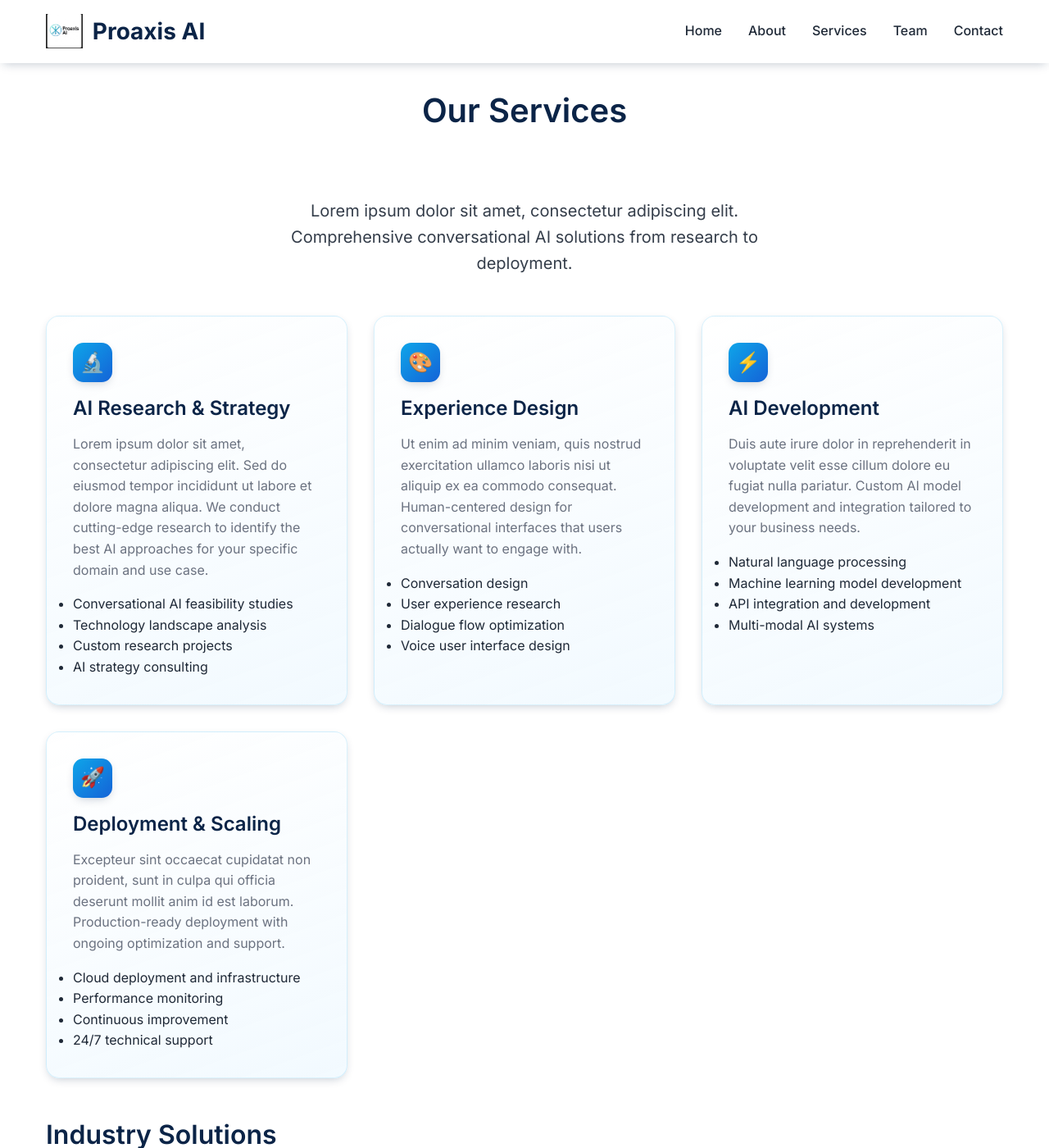
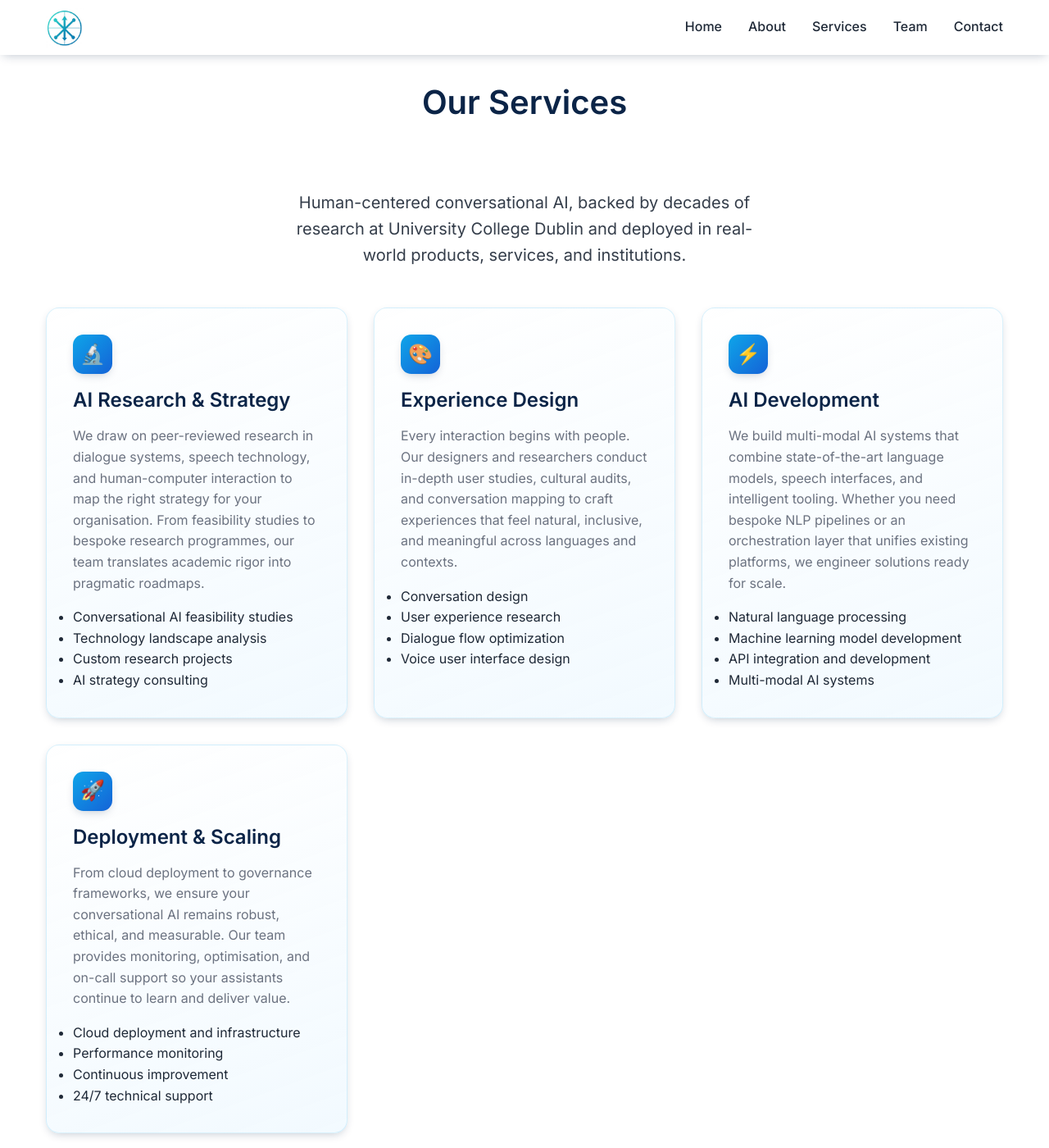
Before and after one commit to justinHCI/proaxis-ai, a Jekyll site: the page built from services.md, in a window 1280 px wide and 1400 px high. Shown: the whole window at 82% size. Built offline with Jekyll 4.4.1, drawn with Linux system fonts in a browser that asks for light colours; some of the changed text lies outside the part shown.

Commit message:
Update branding and content for Proaxis AI site
Replaced SVG icon with updated JPEG logo and adjusted favicon references. Improved site header accessibility and styling, and updated content in about, services, and team pages to reflect more accurate company background, expertise, and offerings. Removed placeholder text and enhanced descriptions for clarity and professionalism.

```diff
--- a/_includes/head.html
+++ b/_includes/head.html
@@ -4,8 +4,8 @@
   <meta name="viewport" content="width=device-width, initial-scale=1">
   {%- seo -%}
   <link rel="stylesheet" href="{{ "/assets/styles.css" | relative_url }}">
-  <link rel="icon" type="image/svg+xml" href="{{ "/assets/images/proaxis-icon.svg" | relative_url }}">
-  <link rel="shortcut icon" href="{{ "/assets/images/proaxis-icon.svg" | relative_url }}">
+  <link rel="icon" type="image/jpeg" href="{{ "/assets/images/proaxis-logo.jpg" | relative_url }}">
+  <link rel="apple-touch-icon" href="{{ "/assets/images/proaxis-logo.jpg" | relative_url }}">
   <meta name="theme-color" content="#0ea5e9">
   <link rel="preconnect" href="https://fonts.googleapis.com">
   <link rel="preconnect" href="https://fonts.gstatic.com" crossorigin>
--- a/_includes/header.html
+++ b/_includes/header.html
@@ -2,8 +2,8 @@
   <div class="wrapper">
     <div class="site-nav-container">
       <a class="site-title" rel="author" href="{{ "/" | relative_url }}">
-        <img class="site-logo" src="{{ 'assets/images/proaxis-logo.jpg' | relative_url }}" alt="Proaxis AI" />
-        <span class="site-title-text">{{ site.title | escape }}</span>
+        <img class="site-logo-img" src="{{ 'assets/images/proaxis-logo.jpg' | relative_url }}" alt="Proaxis AI" />
+        <span class="sr-only">{{ site.title | escape }}</span>
       </a>
 
       <nav class="site-nav">
--- a/assets/styles.css
+++ b/assets/styles.css
@@ -75,31 +75,19 @@ a:hover {
   display: flex;
   justify-content: space-between;
   align-items: center;
-  padding: 1rem 0;
+  padding: 0.6rem 0;
 }
 
 .site-title {
   display: inline-flex;
   align-items: center;
-  gap: 0.75rem;
   text-decoration: none;
 }
 
-.site-logo {
+.site-logo-img {
   display: block;
-  height: 42px;
+  height: 44px;
   width: auto;
-}
-
-.site-title-text {
-  font-size: 1.75rem;
-  font-weight: 700;
-  color: var(--primary-color);
-}
-
-.site-title:focus .site-title-text,
-.site-title:hover .site-title-text {
-  color: var(--secondary-color);
 }
 
 .site-nav {
@@ -497,8 +485,14 @@ a:hover {
     text-align: center;
   }
 
-  .site-logo {
-    height: 36px;
+  .site-logo-img {
+    height: 32px;
+  }
+}
+
+@media (min-width: 1200px) {
+  .site-logo-img {
+    height: 48px;
   }
 }
 
--- a/services.md
+++ b/services.md
@@ -5,14 +5,14 @@ permalink: /services/
 ---
 
 <div class="text-center mb-4">
-  <p class="hero-subtitle">Lorem ipsum dolor sit amet, consectetur adipiscing elit. Comprehensive conversational AI solutions from research to deployment.</p>
+  <p class="hero-subtitle">Human-centered conversational AI, backed by decades of research at University College Dublin and deployed in real-world products, services, and institutions.</p>
 </div>
 
 <div class="services-grid">
   <div class="service-card">
     <div class="service-icon">🔬</div>
     <h3>AI Research & Strategy</h3>
-    <p>Lorem ipsum dolor sit amet, consectetur adipiscing elit. Sed do eiusmod tempor incididunt ut labore et dolore magna aliqua. We conduct cutting-edge research to identify the best AI approaches for your specific domain and use case.</p>
+  <p>We draw on peer-reviewed research in dialogue systems, speech technology, and human-computer interaction to map the right strategy for your organisation. From feasibility studies to bespoke research programmes, our team translates academic rigor into pragmatic roadmaps.</p>
     <ul>
       <li>Conversational AI feasibility studies</li>
       <li>Technology landscape analysis</li>
@@ -24,7 +24,7 @@ permalink: /services/
   <div class="service-card">
     <div class="service-icon">🎨</div>
     <h3>Experience Design</h3>
-    <p>Ut enim ad minim veniam, quis nostrud exercitation ullamco laboris nisi ut aliquip ex ea commodo consequat. Human-centered design for conversational interfaces that users actually want to engage with.</p>
+  <p>Every interaction begins with people. Our designers and researchers conduct in-depth user studies, cultural audits, and conversation mapping to craft experiences that feel natural, inclusive, and meaningful across languages and contexts.</p>
     <ul>
       <li>Conversation design</li>
       <li>User experience research</li>
@@ -36,7 +36,7 @@ permalink: /services/
   <div class="service-card">
     <div class="service-icon">⚡</div>
     <h3>AI Development</h3>
-    <p>Duis aute irure dolor in reprehenderit in voluptate velit esse cillum dolore eu fugiat nulla pariatur. Custom AI model development and integration tailored to your business needs.</p>
+  <p>We build multi-modal AI systems that combine state-of-the-art language models, speech interfaces, and intelligent tooling. Whether you need bespoke NLP pipelines or an orchestration layer that unifies existing platforms, we engineer solutions ready for scale.</p>
     <ul>
       <li>Natural language processing</li>
       <li>Machine learning model development</li>
@@ -48,7 +48,7 @@ permalink: /services/
   <div class="service-card">
     <div class="service-icon">🚀</div>
     <h3>Deployment & Scaling</h3>
-    <p>Excepteur sint occaecat cupidatat non proident, sunt in culpa qui officia deserunt mollit anim id est laborum. Production-ready deployment with ongoing optimization and support.</p>
+  <p>From cloud deployment to governance frameworks, we ensure your conversational AI remains robust, ethical, and measurable. Our team provides monitoring, optimisation, and on-call support so your assistants continue to learn and deliver value.</p>
     <ul>
       <li>Cloud deployment and infrastructure</li>
       <li>Performance monitoring</li>
@@ -61,24 +61,24 @@ permalink: /services/
 ## Industry Solutions
 
 ### Retail & E-commerce
-Lorem ipsum dolor sit amet, consectetur adipiscing elit. Transform your customer experience with intelligent shopping assistants, personalized product recommendations, and automated customer support.
+Guide customers through complex catalogues, provide proactive support, and personalise journeys across channels. Our retail projects blend behavioural insights with adaptive language models to turn browsers into loyal advocates.
 
 ### Entertainment & Media
-Sed do eiusmod tempor incididunt ut labore et dolore magna aliqua. Create immersive conversational experiences, interactive storytelling platforms, and engaging character-based interactions.
+Craft immersive narrative companions, interactive story engines, and audience engagement tools. We fuse narrative design with conversational UX to keep fans connected to the characters and worlds they love.
 
 ### Healthcare
-Ut enim ad minim veniam, quis nostrud exercitation ullamco laboris. Develop patient support systems, clinical decision support tools, and healthcare information assistants that improve outcomes.
+Deliver trustworthy support for patients, clinicians, and administrators. Our healthcare engagements emphasise clarity, empathy, and regulatory alignment while assisting with triage, education, and ongoing care pathways.
 
 ### Education & Training
-Duis aute irure dolor in reprehenderit in voluptate velit esse cillum dolore. Build intelligent tutoring systems, educational assistants, and adaptive learning platforms.
+Activate adaptive learning experiences that respond to each learner’s needs. From intelligent tutoring systems to cohort analytics, we create conversational tools that help people understand, retain, and apply new knowledge.
 
 ## Why Choose Our Services?
 
-- **PhD-Level Expertise**: Our team consists of researchers with advanced degrees in AI and related fields
-- **Proven Track Record**: Lorem ipsum dolor sit amet, consectetur adipiscing elit
-- **End-to-End Solutions**: From research to deployment, we handle every aspect of your AI project
-- **Industry Focus**: Deep understanding of domain-specific challenges and opportunities
-- **Ethical AI**: Committed to responsible AI development and deployment practices
+- **PhD-Level Expertise**: A founding team of internationally recognised researchers in conversational AI, HCI, and UX
+- **Proven Track Record**: Successful deployments across education, retail, finance, and healthcare environments
+- **End-to-End Solutions**: Integrated research, design, development, and scaling under one roof
+- **Industry Focus**: Tailored playbooks for sectors with complex communication and compliance needs
+- **Ethical AI**: Governance frameworks that foreground cultural awareness, fairness, and long-term stewardship
 
 <div class="text-center mb-4">
   <a href="/contact/" class="cta-button">Start Your Project</a>
```
Also changed, not shown: about.md (+6 -6 lines), team.md (+1 -1 lines), assets/images/proaxis-icon.svg (deleted), assets/images/proaxis-logo.jpg.
